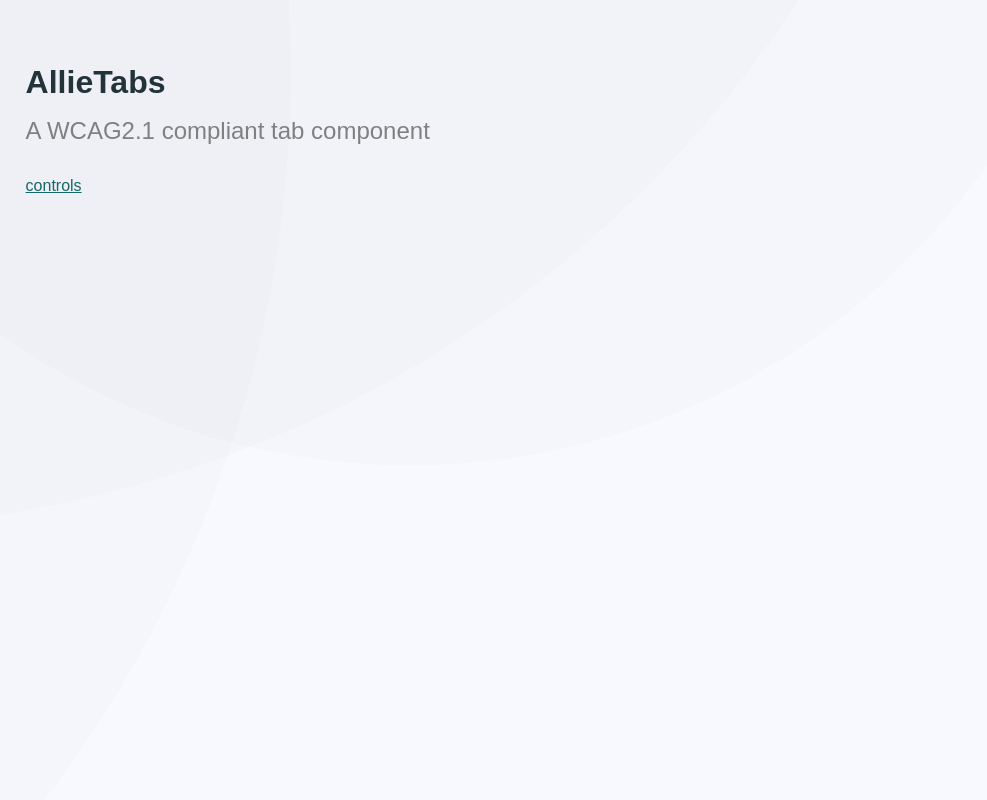
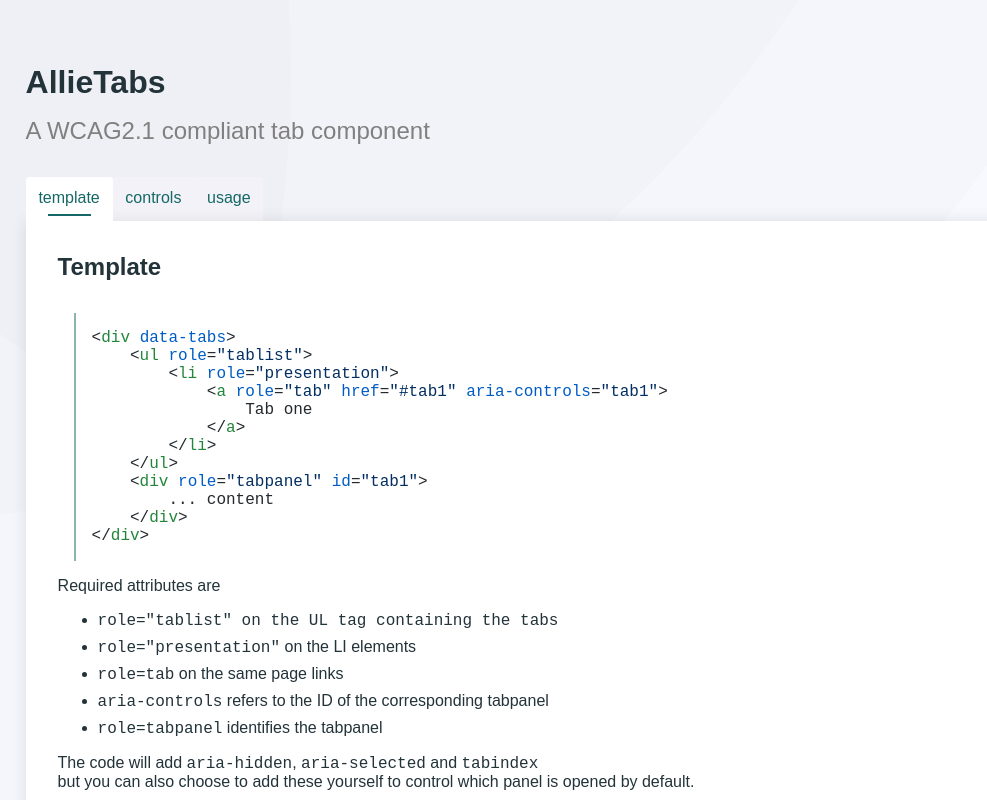
Before and after one commit to BartDelrue/allieTabs, a website: page demo/index.html in a window 1280 px wide. Shown: the top 800 px of the page, without its empty margins (0-987 px from the left). Drawn offline with nearby package versions, Linux system fonts and the light colour scheme.

Commit message:
Removed obsolete demo html.

```diff
--- a/demo/index.html
+++ b/demo/index.html
@@ -29,8 +29,6 @@
     <main class="content-container">
         <h1>AllieTabs</h1>
         <span class="subtitle">A WCAG2.1 compliant tab component</span>
-        <a href="#controls">controls</a>
-        <br><br><br><br><br><br><br><br><br><br><br><br><br><br><br><br><br><br><br><br><br><br><br><br><br><br><br><br><br><br><br><br><br><br><br><br><br><br><br><br><br><br><br><br><br><br><br><br><br><br><br><br><br><br><br><br><br><br><br><br><br><br><br><br><br><br><br><br><br><br><br><br><br><br><br><br><br>
         <div data-tabs>
             <ul role="tablist">
                 <li role="presentation">
```
